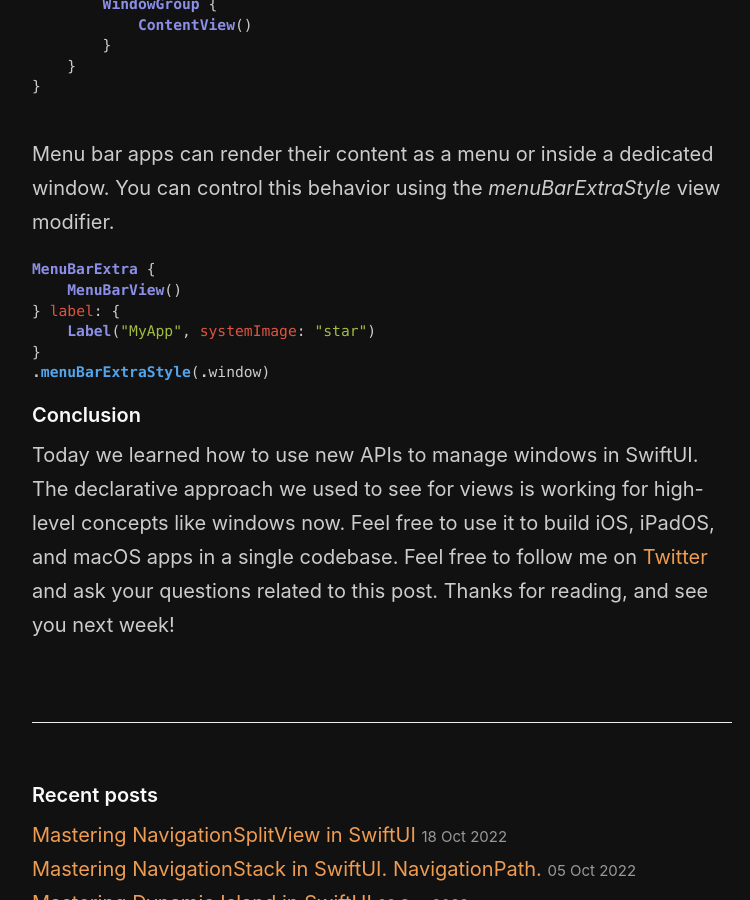
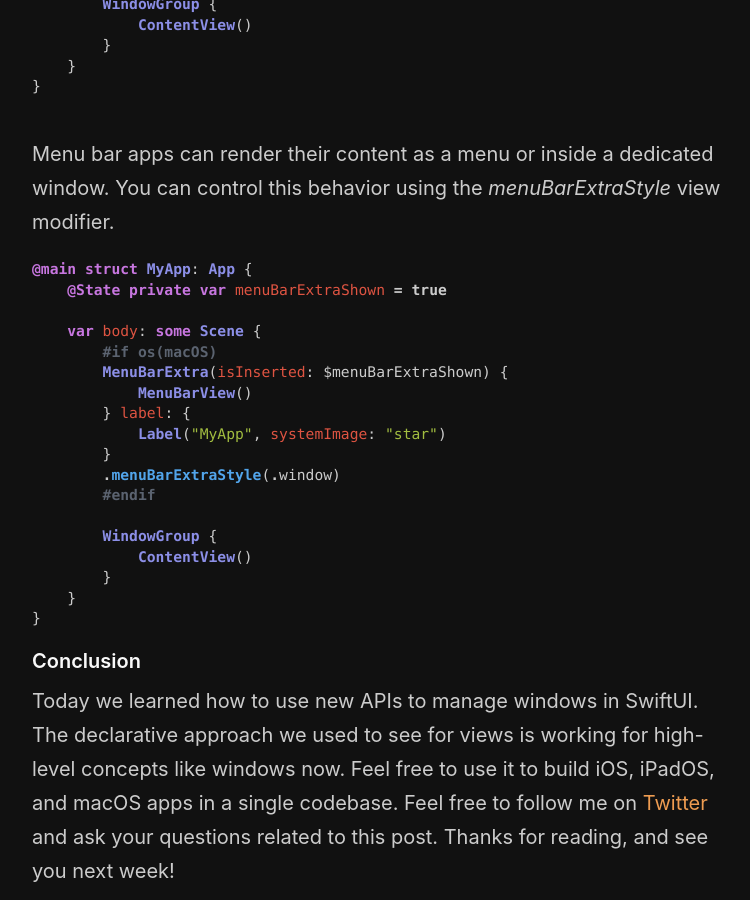
Before and after one commit to mecid/mecid.github.io, a Jekyll site: the page built from _posts/2022-11-02-window-management-in-swiftui.md, in a window 1280 px wide and 900 px high, scrolled down 3779 px. Shown: the whole window, without its empty margins (258-1008 px from the left). Built offline with Jekyll 4.4.1, drawn with Linux system fonts in a browser that asks for light colours.

Commit message:
another code example improvement in window management post

````diff
--- a/_posts/2022-11-02-window-management-in-swiftui.md
+++ b/_posts/2022-11-02-window-management-in-swiftui.md
@@ -150,12 +150,24 @@ You can control the visibility of the menu bar icon via another overload accepti
 Menu bar apps can render their content as a menu or inside a dedicated window. You can control this behavior using the *menuBarExtraStyle* view modifier.
 
 ```swift
-MenuBarExtra {
-    MenuBarView()
-} label: {
-    Label("MyApp", systemImage: "star")
+@main struct MyApp: App {
+    @State private var menuBarExtraShown = true
+
+    var body: some Scene {
+        #if os(macOS)
+        MenuBarExtra(isInserted: $menuBarExtraShown) {
+            MenuBarView()
+        } label: {
+            Label("MyApp", systemImage: "star")
+        }
+        .menuBarExtraStyle(.window)
+        #endif
+
+        WindowGroup {
+            ContentView()
+        }
+    }
 }
-.menuBarExtraStyle(.window)
 ```
 
 #### Conclusion
````
